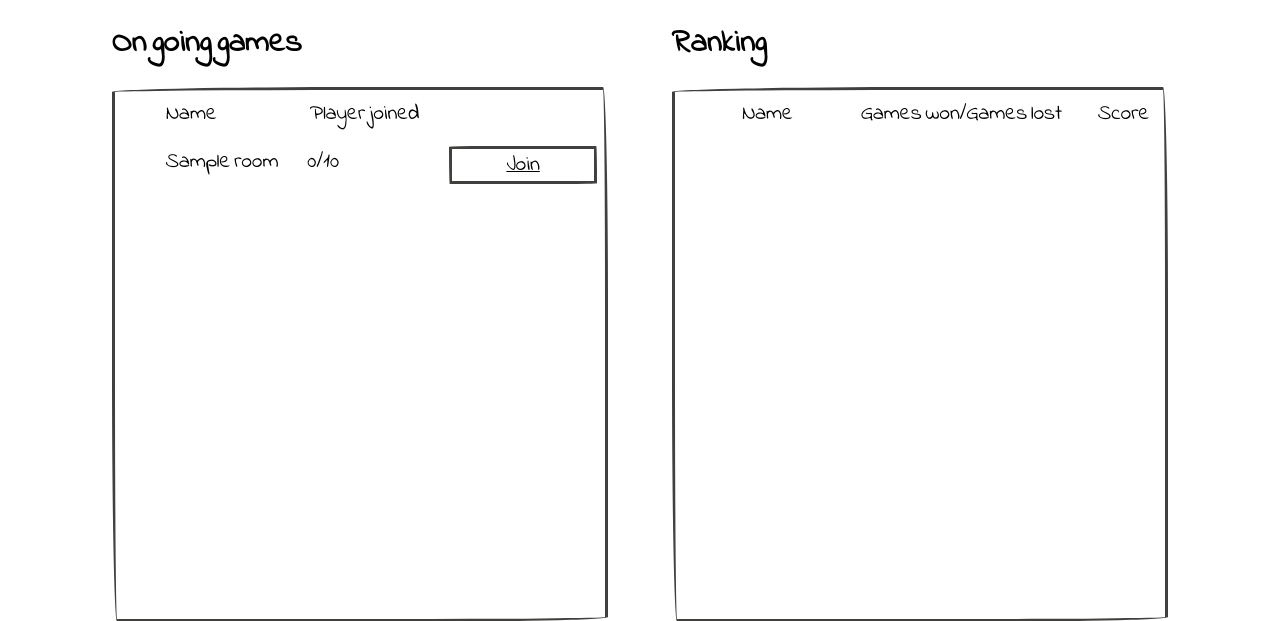
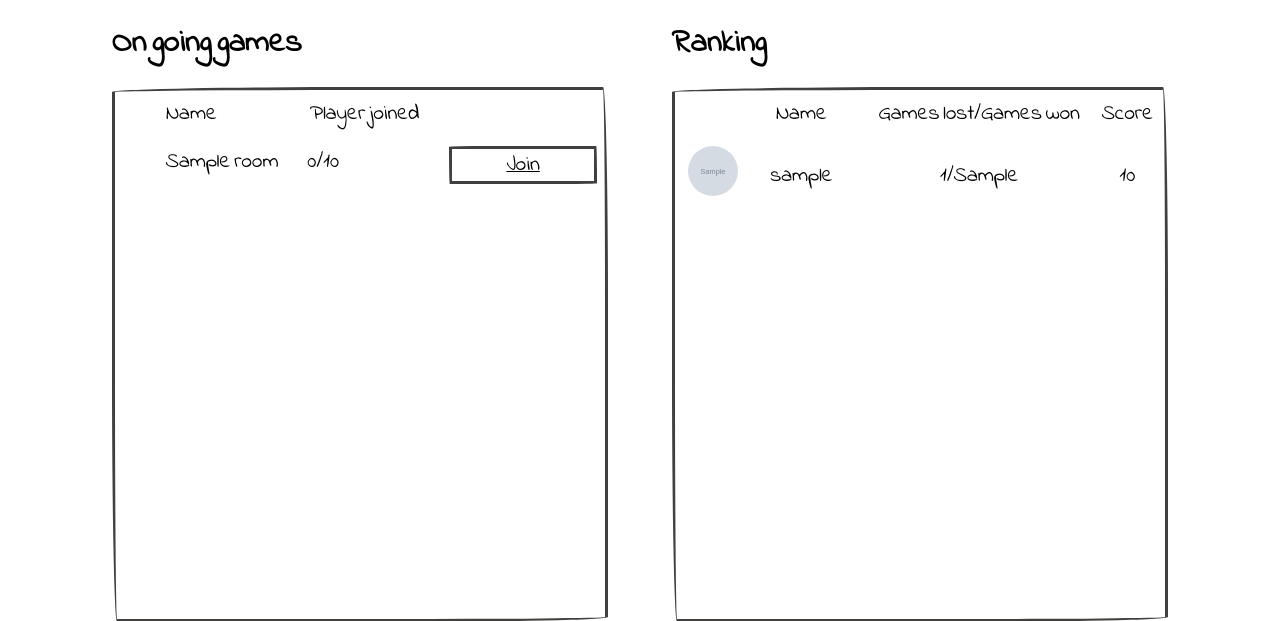
Before and after one commit to IvanRaymond/dont_hang, a Symfony app: template templates/home/index.html.twig in a window 1280 px wide. Shown: the part 84-705 px from the top of the page. Run offline with Twig, Linux system fonts and the light colour scheme; the template is opened without the code that fills it: most values are stand-ins (such as "Sample title", 1, 10 or a date in 2020); grey boxes marked "Sample" are stand-in pictures; some libraries are stand-ins or nearby versions.

Commit message:
feat: add and display ranking

```diff
--- a/src/Controller/GameController.php
+++ b/src/Controller/GameController.php
@@ -86,7 +86,7 @@ class GameController extends AbstractController
     /**
      * Returns statistics for a given game
      */
-    #[Route('/room/{roomId}/game/stats/{gameId}', name: 'app_game_stats')]
+    #[Route('/api/room/{roomId}/game/stats/{gameId}', name: 'app_game_stats', methods: ['GET'])]
     public function getStatistics(int $roomId, int $gameId, EntityManagerInterface $entityManager): Response {
         // retrieve room
         $room = $entityManager->getRepository(Room::class)->find($roomId);
--- a/src/Controller/HomeController.php
+++ b/src/Controller/HomeController.php
@@ -4,6 +4,7 @@ namespace App\Controller;
 
 use App\Controller\BaseController;
 use App\Entity\Game;
+use App\Entity\User;
 use App\Entity\Room;
 use App\Entity\GameParticipant;
 use App\Entity\GameWinner;
@@ -126,6 +127,10 @@ class HomeController extends BaseController
             }
         }
 
+        // get all user ranks
+        $userRepository = $entityManager->getRepository(User::class);
+        $ranks = $userRepository->getAllRank();
+
         $avatar = $this->getUser() ? $this->getUser()->getPicture() : '';
         return $this->render('home/index.html.twig', [
             'is_logged_in' => $isLogged,
@@ -135,6 +140,7 @@ class HomeController extends BaseController
             'rooms' => $rooms,
             'roomsFinished' => $roomsFinished,
             'urlStats' => $urlStats,
+            'ranks' => $ranks,
             'createGameForm' => $form->createView(),
         ]);
     }
--- a/templates/base.html.twig
+++ b/templates/base.html.twig
@@ -33,11 +33,11 @@
         {% else %}
         <div class="navbar-right logged">
             <div class="user-icon" onclick="openMenu();">
-                {#                {% if avatar is not defined %} #}
-                {#                  <img class="avatar-icon" src="{{ asset('assets/users/' ~ avatar) }}" alt="User icon" /> #}
-                {#                {% else %} #}
+              {% if avatar is defined %}
+                <img class="avatar-icon" src="{{ asset('assets/users/' ~ avatar) }}" alt="User icon" />
+              {% else %}
                 <img class="avatar-icon" src="{{ asset('assets/users/default-icon.png') }}" alt="User icon"/>
-                {#                {% endif %} #}
+              {% endif %}
             </div>
 
             <div class="menu border lined thick">
--- a/templates/home/index.html.twig
+++ b/templates/home/index.html.twig
@@ -55,6 +55,12 @@ li>span{
 
 .icon-profile, .score-player {
   flex: 0.5;
+}
+
+.icon-profile img {
+  width: 50px;
+  height: 50px;
+  border-radius: 50%;
 }
 
 .game-won-lost {
@@ -154,6 +160,11 @@ form > div:nth-child(1) > div > label {
   display: flex;
   align-items: center;
   place-content: center;
+}
+
+.ranking-tab-item {
+  align-items: center;
+  text-align: center;
 }
 </style>
 <script src="https://code.jquery.com/jquery-3.6.0.min.js"></script>
@@ -421,17 +432,23 @@ form > div:nth-child(1) > div > label {
         <li class="ranking-tab-item">
           <span class="icon-profile"></span>
           <span class="name-player">{{ 'home.table.ranking.name'|trans|raw }}</span>
-          <span class="game-won-lost">{{ 'home.table.ranking.games_won'|trans|raw }}/{{ 'home.table.ranking.games_lost'|trans|raw }}</span>
+          <span class="game-won-lost">{{ 'home.table.ranking.games_lost'|trans|raw }}/{{ 'home.table.ranking.games_won'|trans|raw }}</span>
           <span class="score-player">{{ 'home.table.ranking.score'|trans|raw }}</span>
         </li>
-        {# {% for rank in ranks %} #}
-          {# <li class="ranking-tab-item">
-            <span class="icon-profile">{{ rank.profile }}</span>
-            <span class="name-player">{{ rank.name }}</span>
-            <span class="game-won-lost">{{ rank.win }}/{{ rank.lose }}</span>
+        {% for rank in ranks %}
+          <li class="ranking-tab-item">
+            <span class="icon-profile">
+              {% if rank.picture == null %}
+                <img class="avatar-icon" src="{{ asset('assets/users/default-icon.png') }}" alt="User icon"/>
+              {% else %}
+                <img src="{{ asset('assets/users/' ~ rank.picture) }}" alt="img profile">
+              {% endif %}
+            </span>
+            <span class="name-player">{{ rank.username }}</span>
+            <span class="game-won-lost">{{ rank.gameCount }}/{{ rank.gamesWon }}</span>
             <span class="score-player">{{ rank.points }}</span>
-          </li> #}
-          {# {% endfor %} #}
+          </li>
+          {% endfor %}
       </ul>
     </div>
   </div>
```
Also changed, not shown: src/Repository/UserRepository.php (+14 -0 lines).
